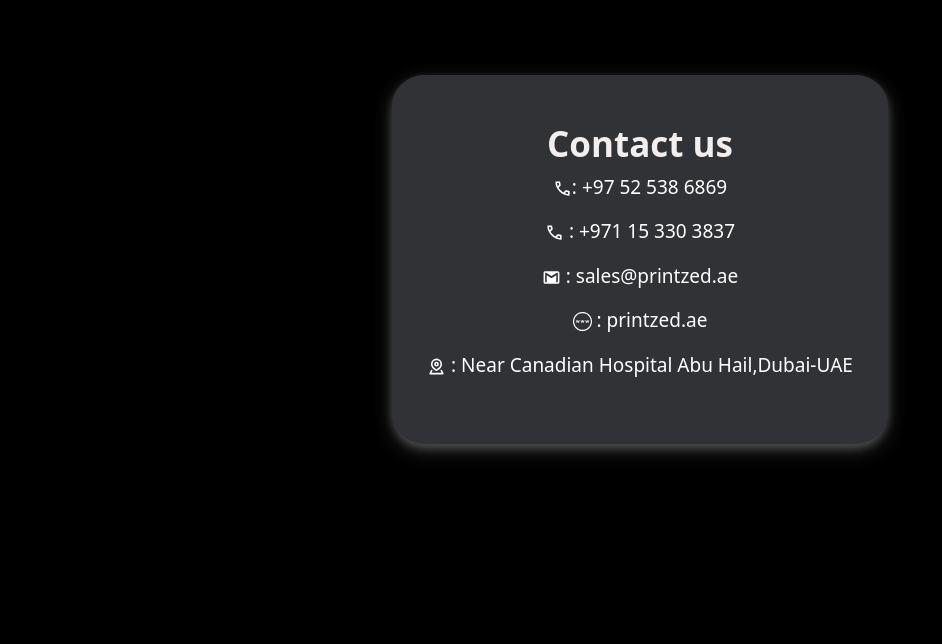
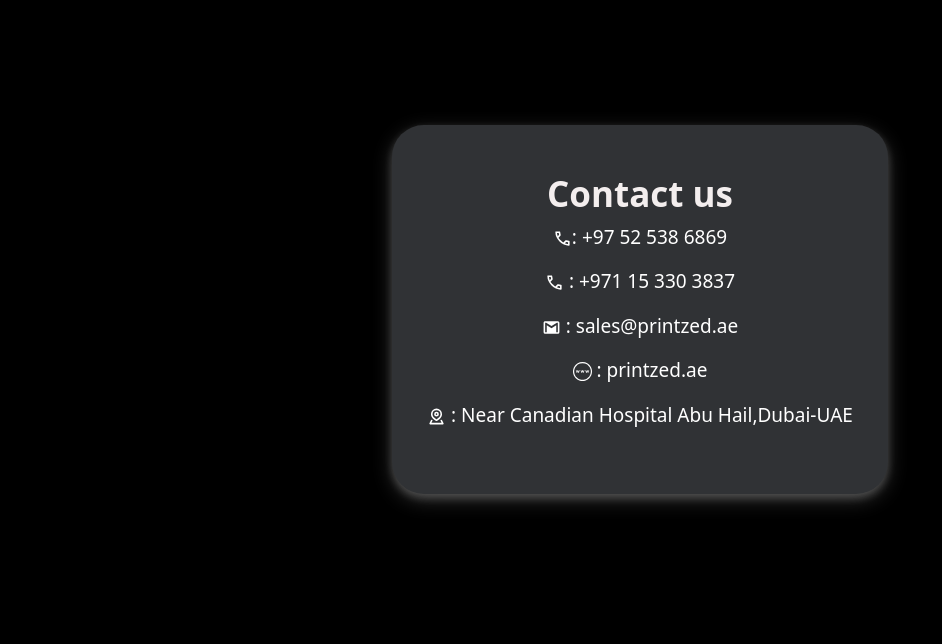
Before and after one commit to Logic-Leap/sheet, a plain HTML site: page index.html in a window 1280 px wide. Shown: the part 1716-2360 px from the top of the page, without its empty margins (0-942 px from the left). Drawn offline with nearby package versions, Linux system fonts and the light colour scheme.

Commit message:
minut change

```diff
--- a/index.html
+++ b/index.html
@@ -77,7 +77,7 @@
 
 
   </div>
-  <div class="container">
+  <div class="container" style="margin-top: 50px;">
     <div class="about-us">
       <div class="content">
         <h3 class="about" > Contact us</h3>
```
